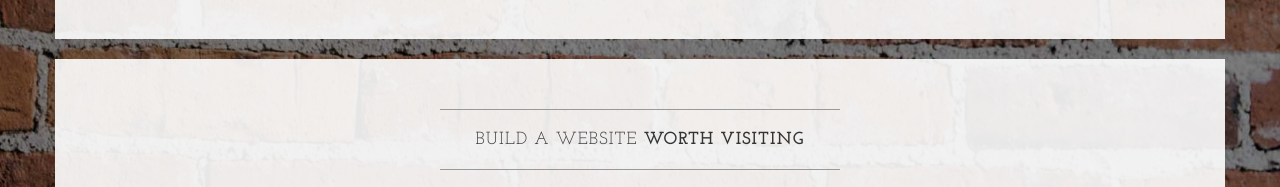
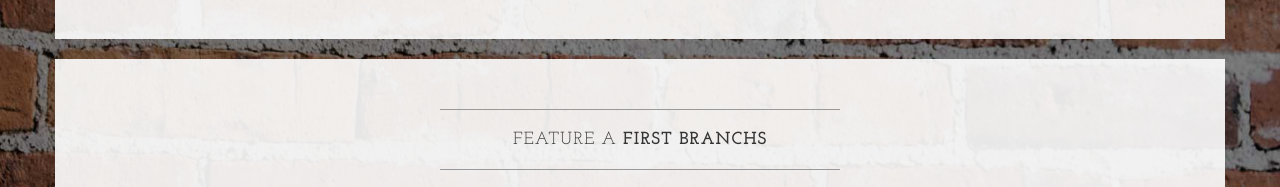
Before and after one commit to glovercase/learnablegitcourse, a plain HTML site: page index.html in a window 1280 px wide. Shown: the part 1020-1207 px from the top of the page. Drawn offline with nearby package versions, Linux system fonts and the light colour scheme.

Commit message:
Intitial commit on feat A

```diff
--- a/index.html
+++ b/index.html
@@ -123,8 +123,8 @@
             <div class="box">
                 <div class="col-lg-12">
                     <hr>
-                    <h2 class="intro-text text-center">Build a website
-                        <strong>worth visiting</strong>
+                    <h2 class="intro-text text-center">Feature A
+                        <strong>First BranchS</strong>
                     </h2>
                     <hr>
                     <img class="img-responsive img-border img-left" src="img/intro-pic.jpg" alt="">
```
